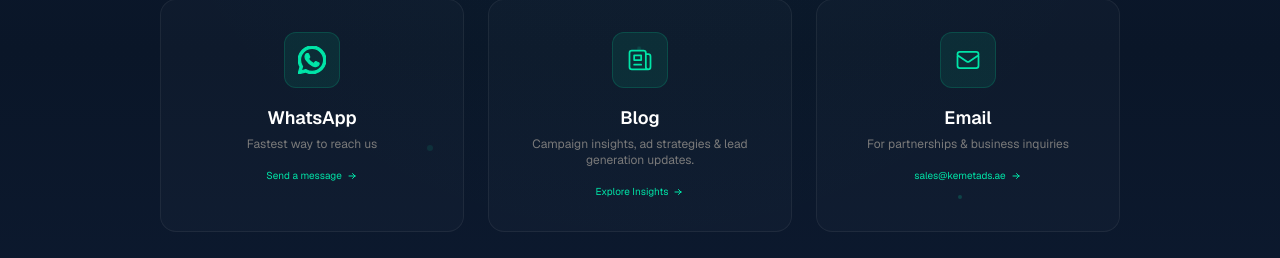
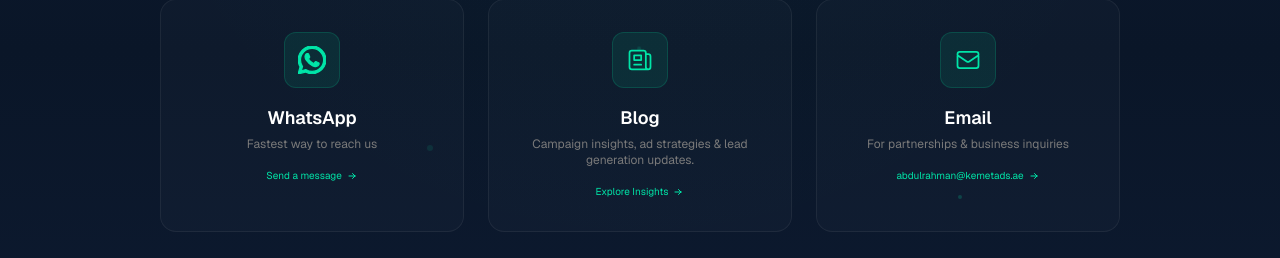
Before and after one commit to kemet-ads/kemet-platform, a Next.js app: page /contact in a window 1280 px wide. Shown: the part 2414-2672 px from the top of the page. Built offline with nearby package versions, Linux system fonts and the light colour scheme.

Commit message:
Update form email recipients to abdulrahman@kemetads.ae

```diff
--- a/src/app/contact/page.tsx
+++ b/src/app/contact/page.tsx
@@ -83,11 +83,11 @@ const ContactPage = () => {
     setFormStatus('sending');
 
     try {
-      // Send to sales email
+      // Send to email
       const mailBody = `Campaign Review Request\n\nName: ${formState.fullName}\nWhatsApp: ${formState.whatsappNumber}\nBusiness Type: ${formState.businessType}\nMonthly Budget: ${formState.monthlyBudget}\nChallenge: ${formState.currentChallenges}`;
 
-      // Send via mailto as fallback
-      window.location.href = `mailto:sales@kemetads.ae?subject=Campaign Review Request&body=${encodeURIComponent(mailBody)}`;
+      // Send via mailto
+      window.location.href = `mailto:abdulrahman@kemetads.ae?subject=Campaign Review Request&body=${encodeURIComponent(mailBody)}`;
 
       setFormStatus('sent');
 
@@ -620,7 +620,7 @@ const ContactPage = () => {
 
             {/* Email Card */}
             <motion.a
-              href="mailto:sales@kemetads.ae"
+              href="mailto:abdulrahman@kemetads.ae"
               initial={{ opacity: 0, y: 20 }}
               whileInView={{ opacity: 1, y: 0 }}
               viewport={{ once: true }}
@@ -639,7 +639,7 @@ const ContactPage = () => {
                   <p className="text-xs text-zinc-500 mt-1">For partnerships & business inquiries</p>
                 </div>
                 <div className="flex items-center gap-1 text-[10px] text-emerald-400 group-hover:gap-2 transition-all duration-300">
-                  <span>sales@kemetads.ae</span>
+                  <span>abdulrahman@kemetads.ae</span>
                   <svg className="w-3 h-3" fill="none" stroke="currentColor" viewBox="0 0 24 24">
                     <path strokeLinecap="round" strokeLinejoin="round" strokeWidth={2} d="M13 7l5 5m0 0l-5 5m5-5H6" />
                   </svg>
--- a/src/components/ui/BookCallModal.tsx
+++ b/src/components/ui/BookCallModal.tsx
@@ -104,6 +104,12 @@ const BookCallModal: React.FC<BookCallModalProps> = ({ isOpen, onClose }) => {
     const message = formFields
       .map(f => `${f.label}\n${formData[f.id] || '—'}`)
       .join('\n\n');
+
+    // Send email via mailto
+    const emailSubject = encodeURIComponent('New Strategy Call Request');
+    const emailBody = encodeURIComponent(`📋 New Strategy Call Request\n\n${message}`);
+    window.open(`mailto:abdulrahman@kemetads.ae?subject=${emailSubject}&body=${emailBody}`, '_blank');
+
     const whatsappUrl = `https://wa.me/971501412159?text=${encodeURIComponent(
       `📋 *New Strategy Call Request*\n\n${message}`
     )}`;
```
